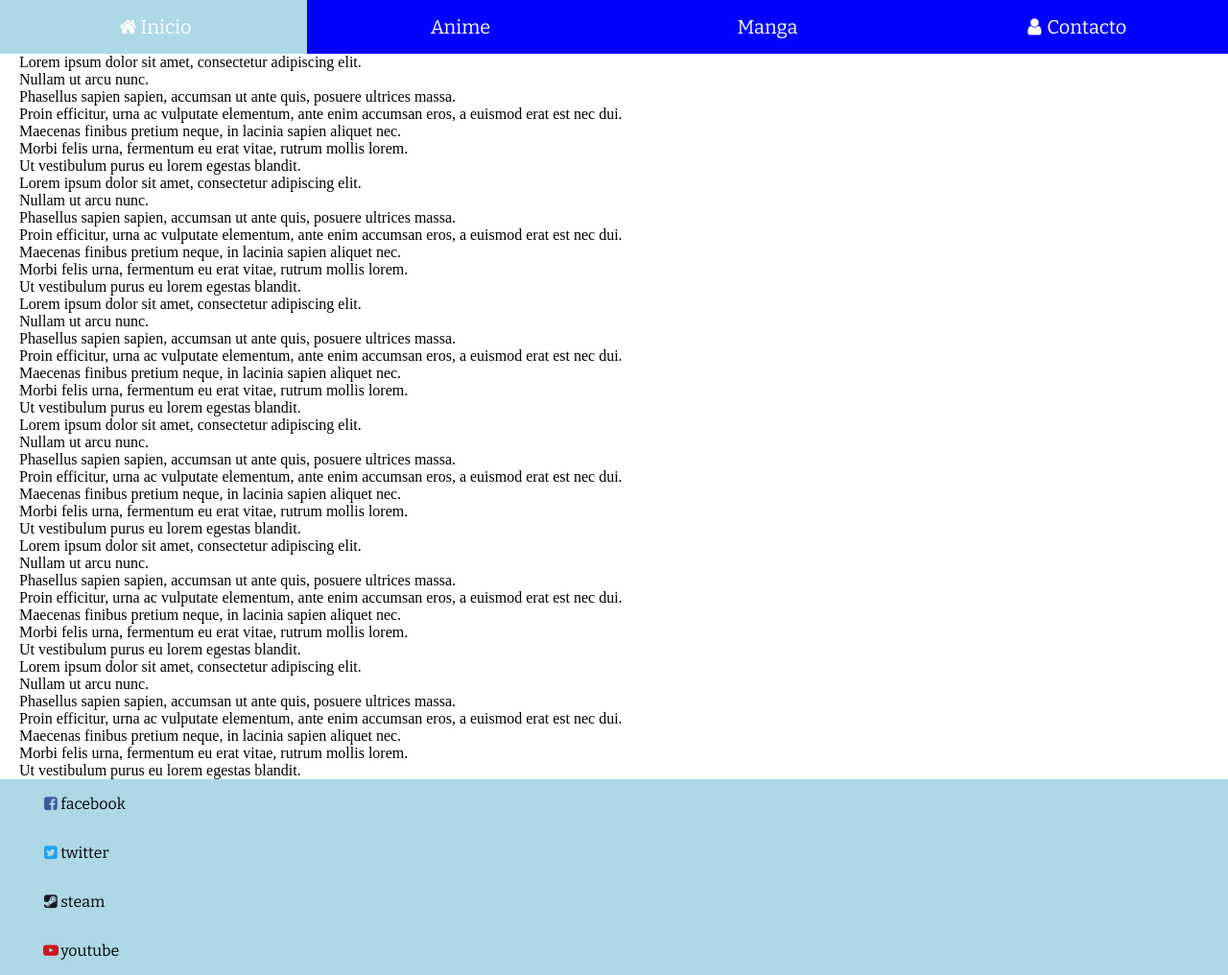
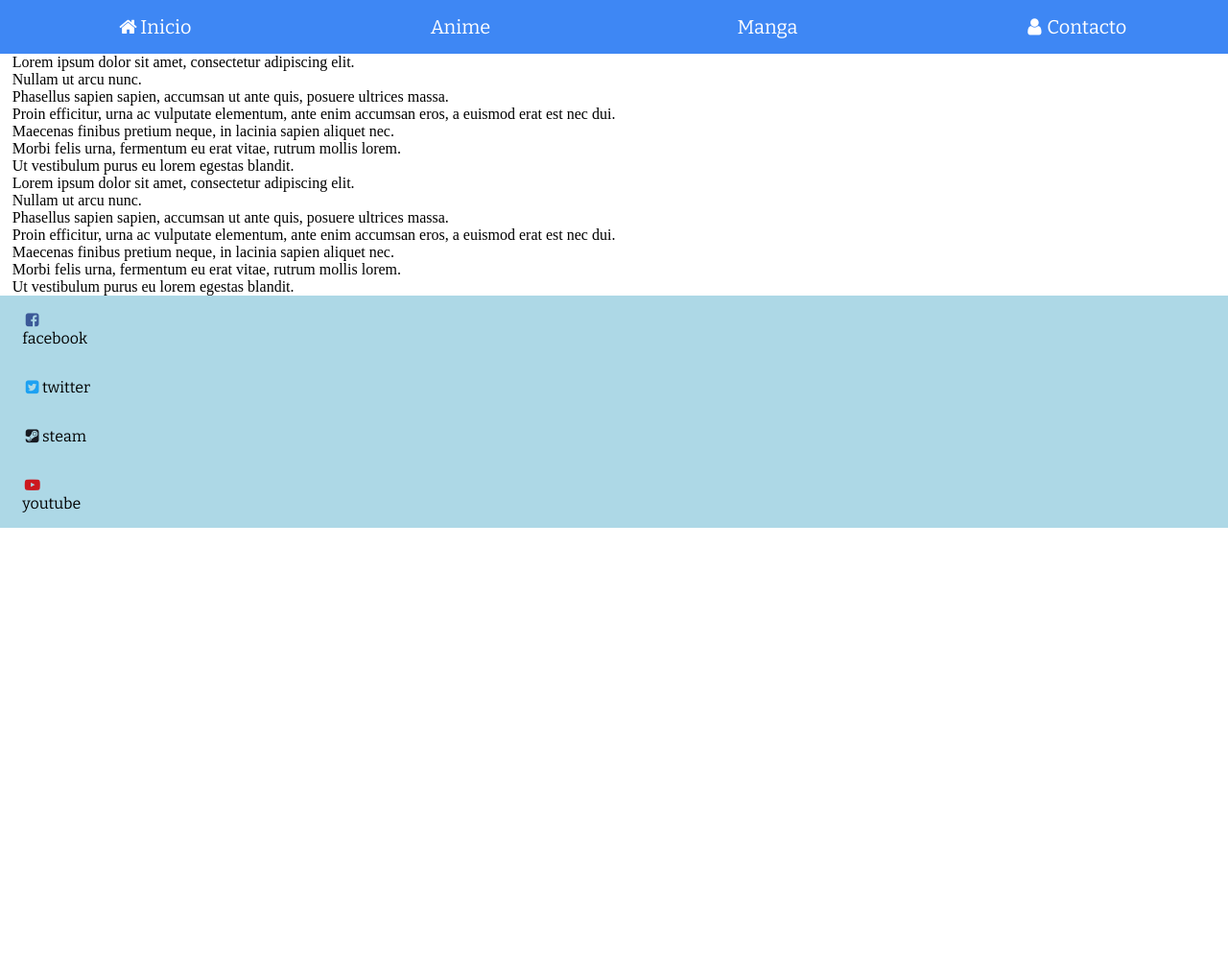
Before and after one commit to JorgePastorCastilla/proyectoHTML, a website: page public_html/index.html in a window 1280 px wide. Shown: the whole page at 96% size. After the commit the page ends 800 px from the top, so only its background shows below. Drawn offline with nearby package versions, Linux system fonts and the light colour scheme.

Commit message:
Add files via upload

```diff
--- a/public_html/index.html
+++ b/public_html/index.html
@@ -43,15 +43,16 @@ utilitza HTML5
                 text-decoration: none;
             }
 
+            header{position: fixed;}
 
-            .menu{background-color: blue;float: left;}
-            .menu:hover{background-color: lightblue}
+            .menu{background-color: #3e87f4;float: left;}
+            .menu:hover{background-color: blue}
 
             .menu a {font-size: 20px}
 
-            main{padding-left: 20px}
+            main{padding-left: 1%}
 
-            footer{background-color: lightblue}
+            footer{background-color: lightblue;padding-left: 1%;}
 
             #footerlist li a {
                 display: block;
@@ -67,6 +68,7 @@ utilitza HTML5
             }
 
             @media only screen and (min-width: 851px) {
+                .col-0 {width: 0%}
                 .col-1 {width: 8.33%;}
                 .col-2 {width: 16.66%;}
                 .col-3 {width: 25%;}
@@ -80,9 +82,11 @@ utilitza HTML5
                 .col-11 {width: 91.66%;}
                 .col-12 {width: 100%;}
                 .video {width: 600px;height: 300px}
+                #mainid{padding-top: 56px;}
             }
 
             @media only screen and (max-width: 850px) {
+                .col-0m {width: 0%}
                 .col-1m {width: 8.33%;}
                 .col-2m {width: 16.66%;}
                 .col-3m {width: 25%;}
@@ -96,9 +100,12 @@ utilitza HTML5
                 .col-11m {width: 91.66%;}
                 .col-12m {width: 100%;}
                 .video {width: 100%;}
+                #mainid{padding-top: 56px;}
+
             }
 
             @media only screen and (max-width: 600px) {
+                .col-0s {width: 0%}
                 .col-1s {width: 8.33%;}
                 .col-2s {width: 16.66%;}
                 .col-3s {width: 25%;}
@@ -112,23 +119,49 @@ utilitza HTML5
                 .col-11s {width: 91.66%;}
                 .col-12s {width: 100%;}
                 .video {width: 100%;}
+
+                #listaMovil li>a{
+                    background-color: #3e87f4;
+                    display: block;
+                    color: black;
+                    padding: 16px;
+                    text-decoration: none;
+                }
+                #listaMovil li>a:hover{background-color: blue;}
+                #listaMovil>li{float: left;text-align: center;}
+                #listaMovil>li>ul{display: none;}
+                #listaMovil>li:hover>ul{display: block;}
+
             }
 
         </style>
     </head>
     <body>
-        <header>
-            <div id="menuid"  class="col-12 col-12m col-12s" style="display: inline-block;">
+        <header class="col-12 col-12m col-0s">
+            <nav id="menuid"  class="col-12 col-12m col-0s" style="display: inline-block;">
                 <ul class="col-12 col-12m col-12s">
                     <li class="menu col-3 col-3m col-12s"><a href="index.html"><i class="fa fa-home fa-fw" aria-hidden="true"></i>Inicio</a></li>
                     <li class="menu col-3 col-3m col-12s"><a href="#news">Anime</a></li>
                     <li  class="menu col-3 col-3m col-12s"><a href="#about">Manga</a></li>
                     <li  class="menu col-3 col-3m col-12s"><a href="#contact"><i class="fa fa-user fa-fw" aria-hidden="true"></i>Contacto</a></li>
-                </ul></div>
+                </ul></nav>
         </header>
-        <main>
-            <div class="col-12 col-12m col-12s" style=";display: inline-block;vertical-align: top"><div class="divdescripcion">
-                    <p>
+        <header class="col-0 col-0m col-12s">
+            <nav id="movilNav" class="col-3s" style="display: inline-block;">
+                <ul  class="col-0 col-0m col-12s" id="listaMovil">
+                    <li><a><i class="fa fa-bars fa-fw" aria-hidden="true"></i></a>
+                        <ul class="col-0 col-0m col-12s">
+                            <li class="menu col-0 col-0m col-12s"><a href="index.html"><i class="fa fa-home fa-fw" aria-hidden="true"></i></a></li>
+                            <li class="menu col-0 col-0m col-12s"><a href="#news">Anime</a></li>
+                            <li  class="menu col-0 col-0m col-12s"><a href="#about">Manga</a></li>
+                            <li  class="menu col-0 col-0m col-12s"><a href="#contact"><i class="fa fa-user fa-fw" aria-hidden="true"></i></a></li>
+                        </ul>
+                    </li>
+                </ul></nav>
+        </header>
+        <main id="mainid" >
+            <div class="col-12 col-12m col-12s"><!--
+                --><div class="col-12 col-12m col-12s"><p>
                         Lorem ipsum dolor sit amet, consectetur adipiscing elit.<br>
                         Nullam ut arcu nunc.<br>
                         Phasellus sapien sapien, accumsan ut ante quis, posuere ultrices massa.<br>
@@ -136,39 +169,7 @@ utilitza HTML5
                         Maecenas finibus pretium neque, in lacinia sapien aliquet nec.<br>
                         Morbi felis urna, fermentum eu erat vitae, rutrum mollis lorem.<br>
                         Ut vestibulum purus eu lorem egestas blandit.</p></div><!--
-                --><div class="divdescripcion"><p>
-                        Lorem ipsum dolor sit amet, consectetur adipiscing elit.<br>
-                        Nullam ut arcu nunc.<br>
-                        Phasellus sapien sapien, accumsan ut ante quis, posuere ultrices massa.<br>
-                        Proin efficitur, urna ac vulputate elementum, ante enim accumsan eros, a euismod erat est nec dui.<br>
-                        Maecenas finibus pretium neque, in lacinia sapien aliquet nec.<br>
-                        Morbi felis urna, fermentum eu erat vitae, rutrum mollis lorem.<br>
-                        Ut vestibulum purus eu lorem egestas blandit.</p></div><!--
-                --><div class="divdescripcion"><p>
-                        Lorem ipsum dolor sit amet, consectetur adipiscing elit.<br>
-                        Nullam ut arcu nunc.<br>
-                        Phasellus sapien sapien, accumsan ut ante quis, posuere ultrices massa.<br>
-                        Proin efficitur, urna ac vulputate elementum, ante enim accumsan eros, a euismod erat est nec dui.<br>
-                        Maecenas finibus pretium neque, in lacinia sapien aliquet nec.<br>
-                        Morbi felis urna, fermentum eu erat vitae, rutrum mollis lorem.<br>
-                        Ut vestibulum purus eu lorem egestas blandit.</p></div><!--
-                --><div class="divdescripcion"><p>
-                        Lorem ipsum dolor sit amet, consectetur adipiscing elit.<br>
-                        Nullam ut arcu nunc.<br>
-                        Phasellus sapien sapien, accumsan ut ante quis, posuere ultrices massa.<br>
-                        Proin efficitur, urna ac vulputate elementum, ante enim accumsan eros, a euismod erat est nec dui.<br>
-                        Maecenas finibus pretium neque, in lacinia sapien aliquet nec.<br>
-                        Morbi felis urna, fermentum eu erat vitae, rutrum mollis lorem.<br>
-                        Ut vestibulum purus eu lorem egestas blandit.</p></div><!--
-                --><div class="divdescripcion"><p>
-                        Lorem ipsum dolor sit amet, consectetur adipiscing elit.<br>
-                        Nullam ut arcu nunc.<br>
-                        Phasellus sapien sapien, accumsan ut ante quis, posuere ultrices massa.<br>
-                        Proin efficitur, urna ac vulputate elementum, ante enim accumsan eros, a euismod erat est nec dui.<br>
-                        Maecenas finibus pretium neque, in lacinia sapien aliquet nec.<br>
-                        Morbi felis urna, fermentum eu erat vitae, rutrum mollis lorem.<br>
-                        Ut vestibulum purus eu lorem egestas blandit.</p></div><!--
-                --><div class="divdescripcion"><p>
+                --><div class="col-12 col-12m col-12s"><p>
                         Lorem ipsum dolor sit amet, consectetur adipiscing elit.<br>
                         Nullam ut arcu nunc.<br>
                         Phasellus sapien sapien, accumsan ut ante quis, posuere ultrices massa.<br>
@@ -178,8 +179,8 @@ utilitza HTML5
                         Ut vestibulum purus eu lorem egestas blandit.</p></div>
             </div>
         </main>
-        <footer style=" ">
-            <div class="col-4 col-4m col-4s" id="footerlist">
+        <footer class="col-12 col-12m col-12s">
+            <div class="col-1 col-4m col-4s" id="footerlist">
                 <ul>
                     <li><a href="#facebook" target="_blank"><i style=" color: #3b5998" class="fa fa-facebook-square fa-fw" aria-hidden="true"></i>facebook</a></li>
                     <li><a href="#twitter" target="_blank"><i style=" color: #1DA1F2" class="fa fa-twitter-square fa-fw" aria-hidden="true"></i>twitter</a></li>
```
